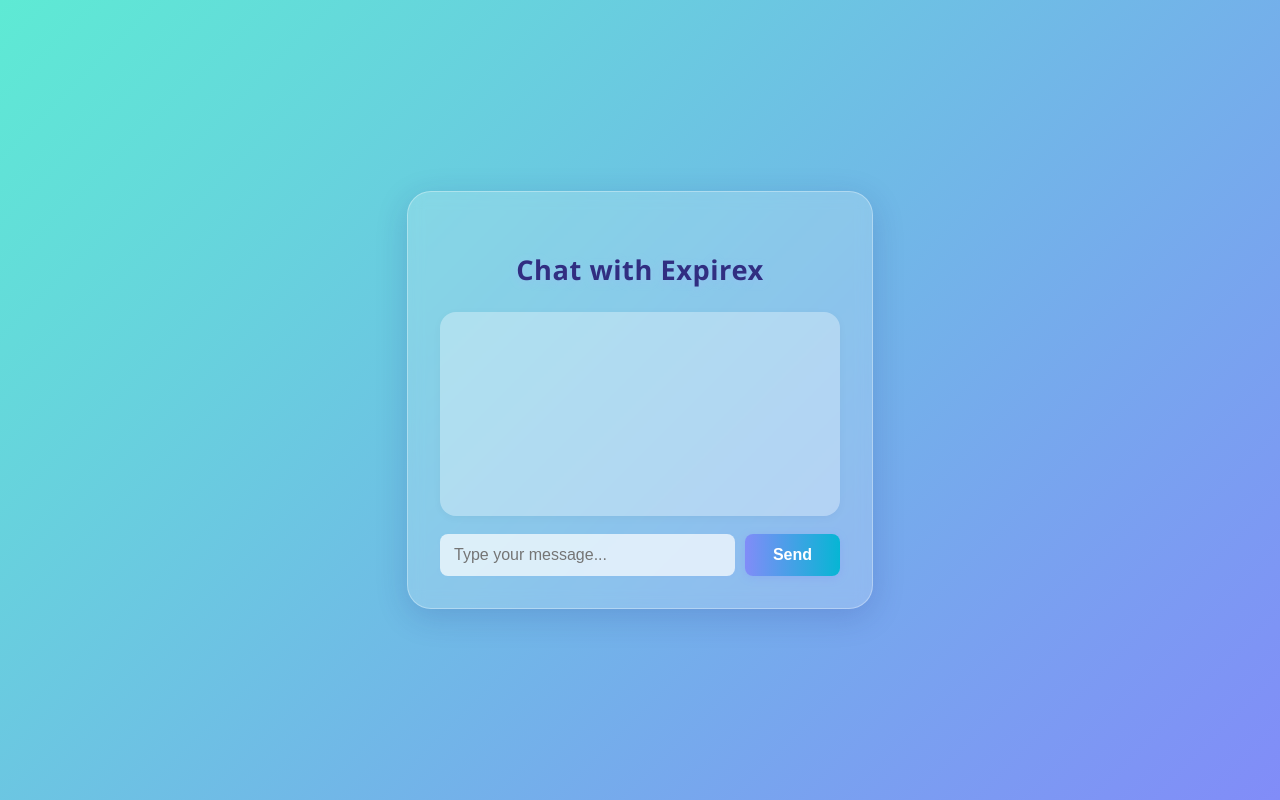
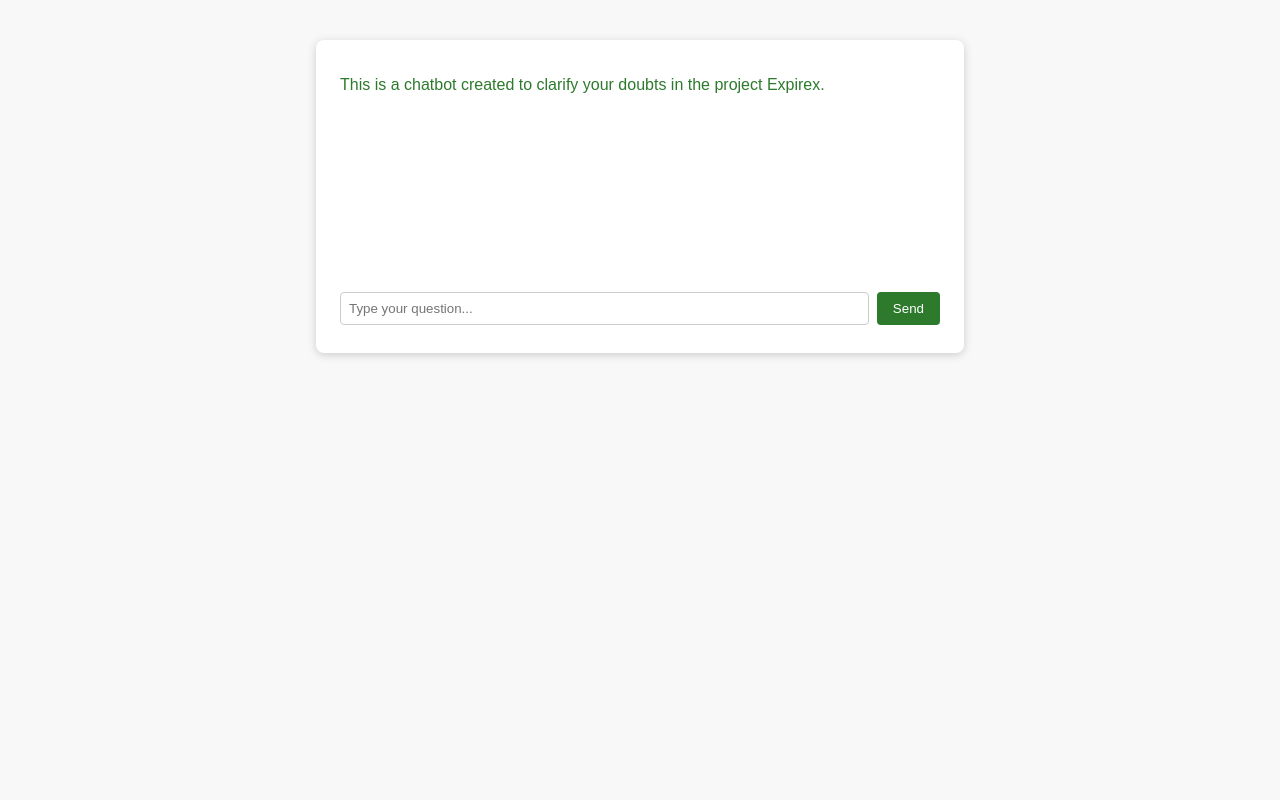
Before and after one commit to Navneeth-3108/chatbot, a Flask app: page / in a window 1280 px wide. Run offline with Flask 3, Linux system fonts and the light colour scheme.

Commit message:
Added changes

```diff
--- a/app.py
+++ b/app.py
@@ -60,5 +60,30 @@ def chat():
         # For production, avoid exposing internal errors
         return jsonify({"error": "Server error"}), 500
 
+# Sample list of Expirex-related questions for suggestions
+SUGGESTIONS = [
+    "How does the Expiry Date Tracker app work?",
+    "How do I add a new product to my account?",
+    "How are expiry dates detected automatically?",
+    "What notifications will I receive before expiry?",
+    "How does the retailer portal update stock?",
+    "How does barcode and OCR technology work in Expirex?",
+    "How do I sign up as a customer?",
+    "How do I sign up as a retailer?",
+    "What should I do if my product's expiry date is missing?",
+    "How does Expirex help reduce wastage?",
+]
+
+@app.route("/suggest", methods=["GET"])
+def suggest():
+    query = request.args.get("q", "").strip().lower()
+    if not query:
+        # Return top 5 suggestions if no query is provided
+        return jsonify({"suggestions": SUGGESTIONS[:5]})
+    # Filter suggestions containing the query (case-insensitive)
+    filtered = [s for s in SUGGESTIONS if query in s.lower()]
+    # Return up to 5 suggestions
+    return jsonify({"suggestions": filtered[:5]})
+
 if __name__ == "__main__":
     app.run(debug=True)
--- a/templates/index.html
+++ b/templates/index.html
@@ -2,58 +2,101 @@
 <html lang="en">
 <head>
     <meta charset="UTF-8">
-    <title>ChatGPT Chatbot</title>
-    <meta name="viewport" content="width=device-width, initial-scale=1.0">
-    <link rel="stylesheet" href="{{ url_for('static', filename='style.css') }}">
+    <title>Expirex Chatbot</title>
+    <style>
+        body { font-family: Arial, sans-serif; margin: 0; padding: 0; background: #f8f8f8; }
+        #chat-container { max-width: 600px; margin: 40px auto; background: #fff; border-radius: 8px; box-shadow: 0 2px 8px #ccc; padding: 24px; }
+        #messages { min-height: 200px; margin-bottom: 16px; }
+        .message { margin: 12px 0; }
+        .bot { color: #2d7a2d; }
+        .user { color: #1a1a1a; text-align: right; }
+        #input-area { display: flex; gap: 8px; }
+        #user-input { flex: 1; padding: 8px; border-radius: 4px; border: 1px solid #ccc; }
+        #send-btn { padding: 8px 16px; border-radius: 4px; border: none; background: #2d7a2d; color: #fff; cursor: pointer; }
+        #suggestions { margin-top: 4px; }
+        .suggestion { background: #f0f0f0; padding: 8px; margin: 2px 0; border-radius: 4px; cursor: pointer; }
+        .suggestion:hover { background: #d2f5d2; }
+    </style>
 </head>
 <body>
-    <div class="container fade-in">
-        <h1>Chat with Expirex</h1>
-        <div id="chat-box" style="margin-bottom: 18px; min-height:180px; max-height:350px; overflow-y:auto;"></div>
-        <form class="input-group" onsubmit="sendMessage(); return false;">
-            <input type="text" id="user-input" placeholder="Type your message..." aria-label="User message" autocomplete="off" />
-            <button id="send-btn" type="submit" aria-label="Send message">Send</button>
-        </form>
+    <div id="chat-container">
+        <div id="messages">
+            <!-- Initial bot message -->
+            <div class="message bot">
+                This is a chatbot created to clarify your doubts in the project Expirex.
+            </div>
+        </div>
+        <div id="input-area">
+            <input type="text" id="user-input" placeholder="Type your question..." autocomplete="off" />
+            <button id="send-btn">Send</button>
+        </div>
+        <div id="suggestions"></div>
     </div>
     <script>
-        async function sendMessage() {
-            const inputField = document.getElementById("user-input");
-            const sendBtn = document.getElementById("send-btn");
-            const message = inputField.value.trim();
-            if (!message) return;
+        const userInput = document.getElementById('user-input');
+        const sendBtn = document.getElementById('send-btn');
+        const messages = document.getElementById('messages');
+        const suggestionsDiv = document.getElementById('suggestions');
 
-            appendMessage("You", message);
-            inputField.value = "";
-            sendBtn.disabled = true;
+        // Fetch and show suggestions as user types
+        userInput.addEventListener('input', function() {
+            const query = userInput.value.trim();
+            if (query.length === 0) {
+                suggestionsDiv.innerHTML = '';
+                return;
+            }
+            fetch(`/suggest?q=${encodeURIComponent(query)}`)
+                .then(res => res.json())
+                .then(data => {
+                    suggestionsDiv.innerHTML = '';
+                    (data.suggestions || []).forEach(s => {
+                        const div = document.createElement('div');
+                        div.className = 'suggestion';
+                        div.textContent = s;
+                        div.onclick = () => {
+                            userInput.value = s;
+                            suggestionsDiv.innerHTML = '';
+                            userInput.focus();
+                        };
+                        suggestionsDiv.appendChild(div);
+                    });
+                });
+        });
 
-            try {
-                const res = await fetch("/chat", {
-                    method: "POST",
-                    headers: { "Content-Type": "application/json" },
-                    body: JSON.stringify({ message })
-                });
+        // Send message to backend and display response
+        function sendMessage() {
+            const text = userInput.value.trim();
+            if (!text) return;
+            // Show user message
+            const userMsg = document.createElement('div');
+            userMsg.className = 'message user';
+            userMsg.textContent = text;
+            messages.appendChild(userMsg);
+            userInput.value = '';
+            suggestionsDiv.innerHTML = '';
+            // Scroll to bottom
+            messages.scrollTop = messages.scrollHeight;
 
-                const data = await res.json();
-                if (data.response) {
-                    appendMessage("Bot", data.response);
-                } else {
-                    appendMessage("Error", data.error);
-                }
-            } catch (err) {
-                appendMessage("Error", "Network error");
-            } finally {
-                sendBtn.disabled = false;
-            }
+            // Send to backend
+            fetch('/chat', {
+                method: 'POST',
+                headers: { 'Content-Type': 'application/json' },
+                body: JSON.stringify({ message: text })
+            })
+            .then(res => res.json())
+            .then(data => {
+                const botMsg = document.createElement('div');
+                botMsg.className = 'message bot';
+                botMsg.textContent = data.response || data.error || "No response";
+                messages.appendChild(botMsg);
+                messages.scrollTop = messages.scrollHeight;
+            });
         }
 
-        function appendMessage(sender, text) {
-            const chatBox = document.getElementById("chat-box");
-            const messageDiv = document.createElement("div");
-            messageDiv.classList.add("message");
-            messageDiv.innerHTML = `<strong>${sender}:</strong> ${text}`;
-            chatBox.appendChild(messageDiv);
-            chatBox.scrollTop = chatBox.scrollHeight;
-        }
+        sendBtn.onclick = sendMessage;
+        userInput.addEventListener('keydown', function(e) {
+            if (e.key === 'Enter') sendMessage();
+        });
     </script>
 </body>
 </html>
```
